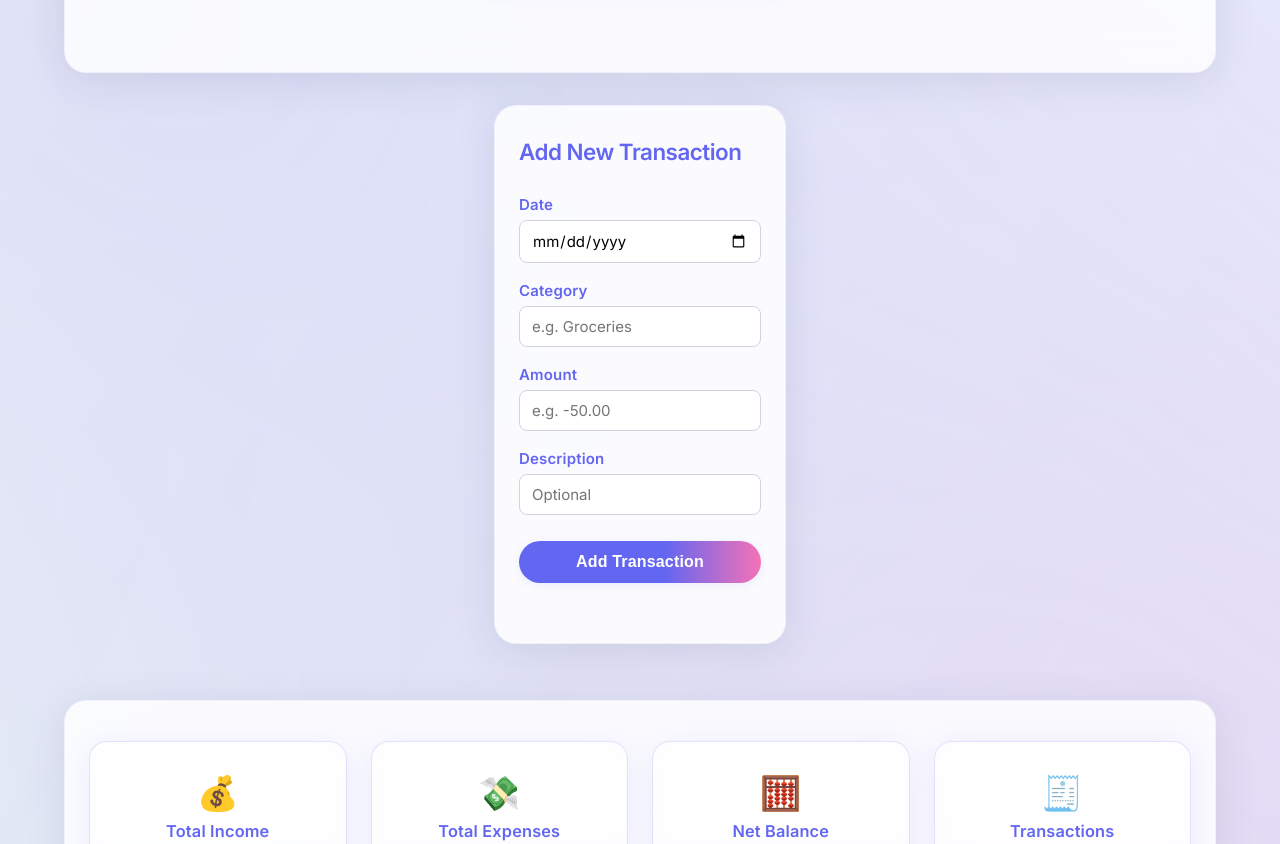
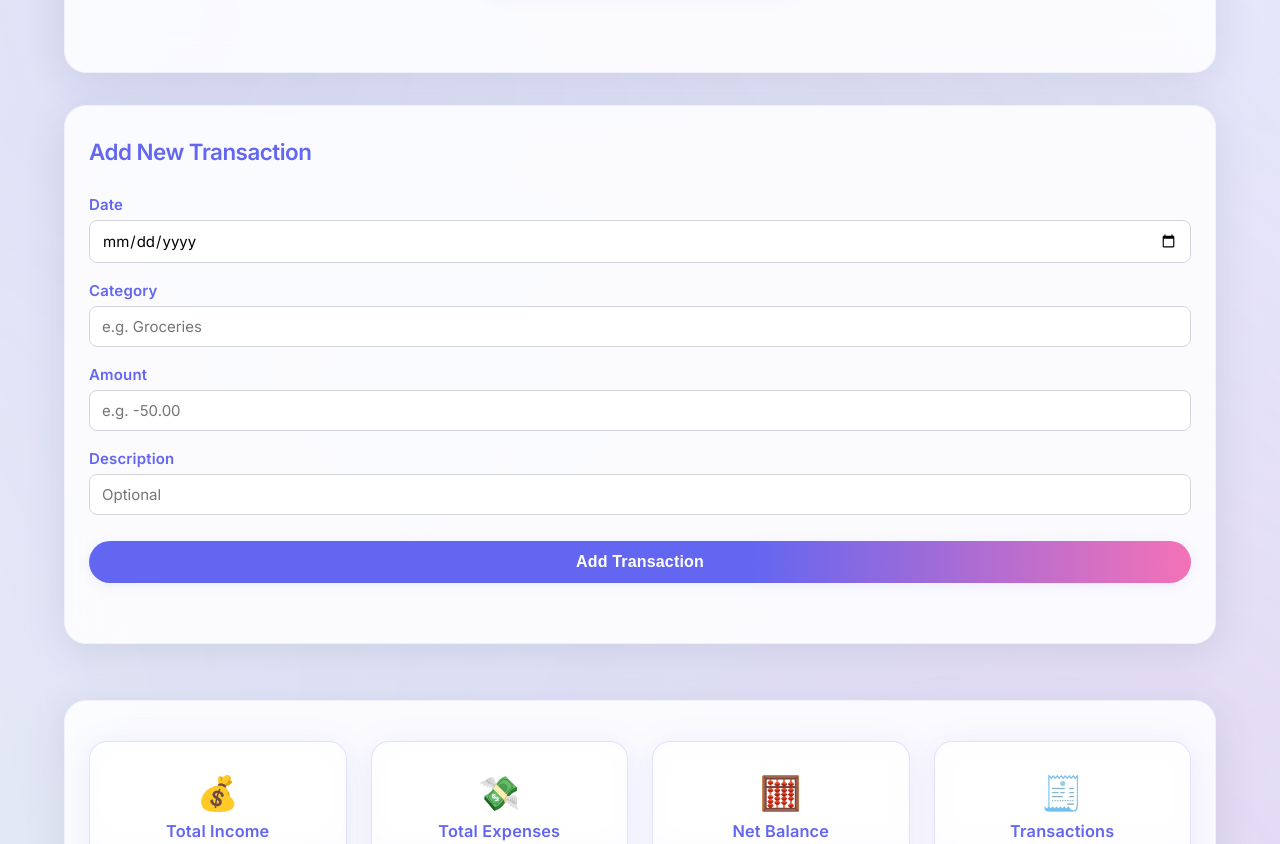
Before and after one commit to BBarber100/Hackstreet_Boys, a website: page public/index.html in a window 1280 px wide. Shown: the part 491-1335 px from the top of the page. Drawn offline with nearby package versions, Linux system fonts and the light colour scheme.

Commit message:
improved ui : made add transaction section wider

```diff
--- a/public/style.css
+++ b/public/style.css
@@ -5,9 +5,9 @@
   border-radius: 18px;
   box-shadow: 0 2px 16px 0 rgba(99,102,241,0.07);
   padding: 32px 28px 24px 28px;
-  max-width: 480px;
-  margin-left: auto;
-  margin-right: auto;
+  width: 100%;
+  max-width: none;
+  box-sizing: border-box;
 }
 .transaction-form .form-row {
   display: flex;
```
